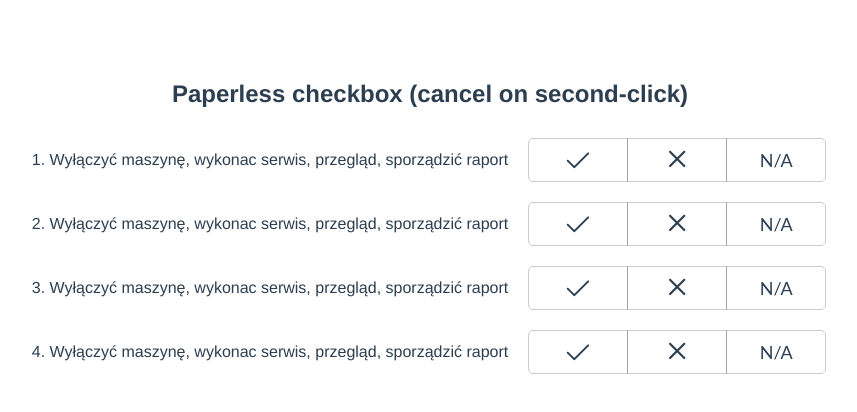
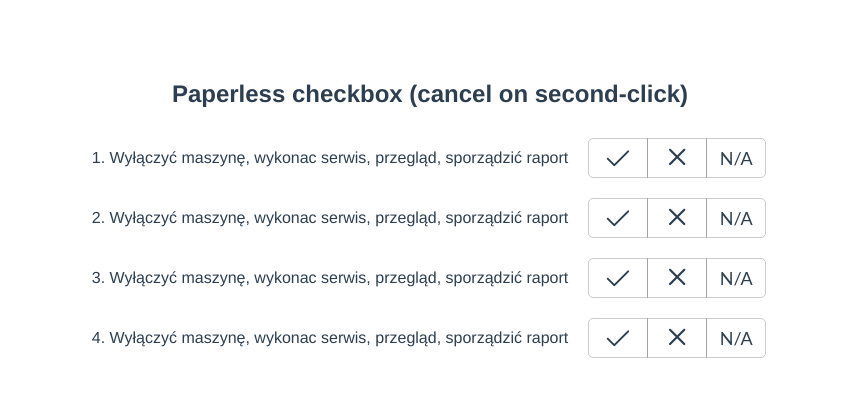
Before and after one commit to mrfy/paperless-checkbox, a Vue app: page / in a window 1280 px wide. Shown: the top 412 px of the page, without its empty margins (210-1067 px from the left). Built offline with nearby package versions, Linux system fonts and the light colour scheme.

Commit message:
docs update

```diff
--- a/src/components/styles.scss
+++ b/src/components/styles.scss
@@ -8,8 +8,8 @@
 .checkbox-wrapper {
   display: flex;
   margin: auto auto;
-  height: 44px;
-  width: 300px;
+  height: 40px;
+  width: 180px;
   border-radius: 15px;
 }
 
@@ -49,7 +49,7 @@
   border: 1px solid rgba(0, 0, 0, 0.2);
   flex: 1 0 1em;
   overflow: hidden;
-  max-width: 100px;
+  max-width: 60px;
   margin-right: -1px;
   font-size: large;
   display: flex;
@@ -76,7 +76,7 @@
 }
 
 .active-selection {
-  min-width: 100px;
+  min-width: 60px;
   border-radius: 5px 0 0 5px !important;
   transition: all 0.1s ease-in-out;
 }
```
Also changed, not shown: pictures/checkbox.png (added), 1 other file (tests, documents, lock files or other folders).
